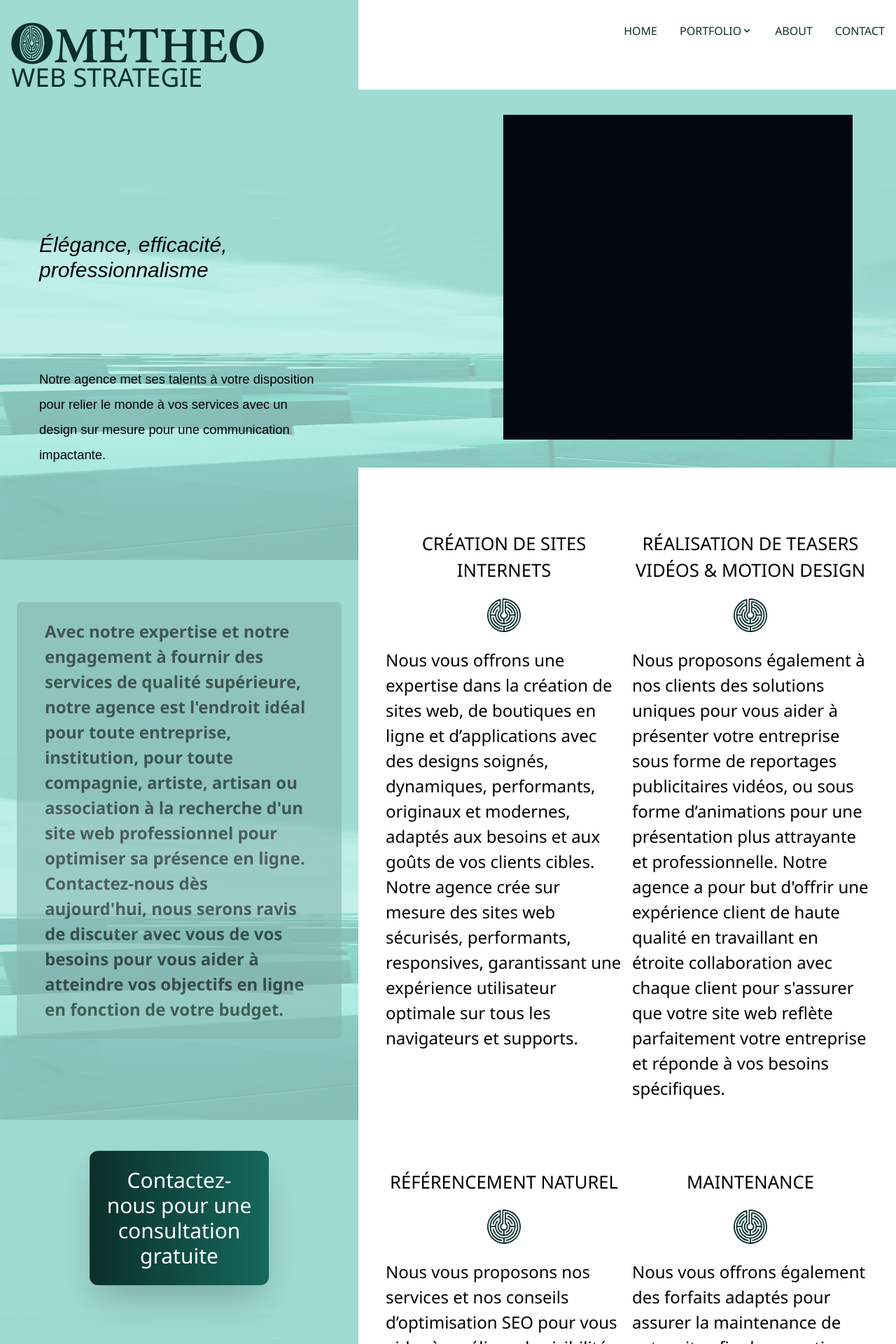
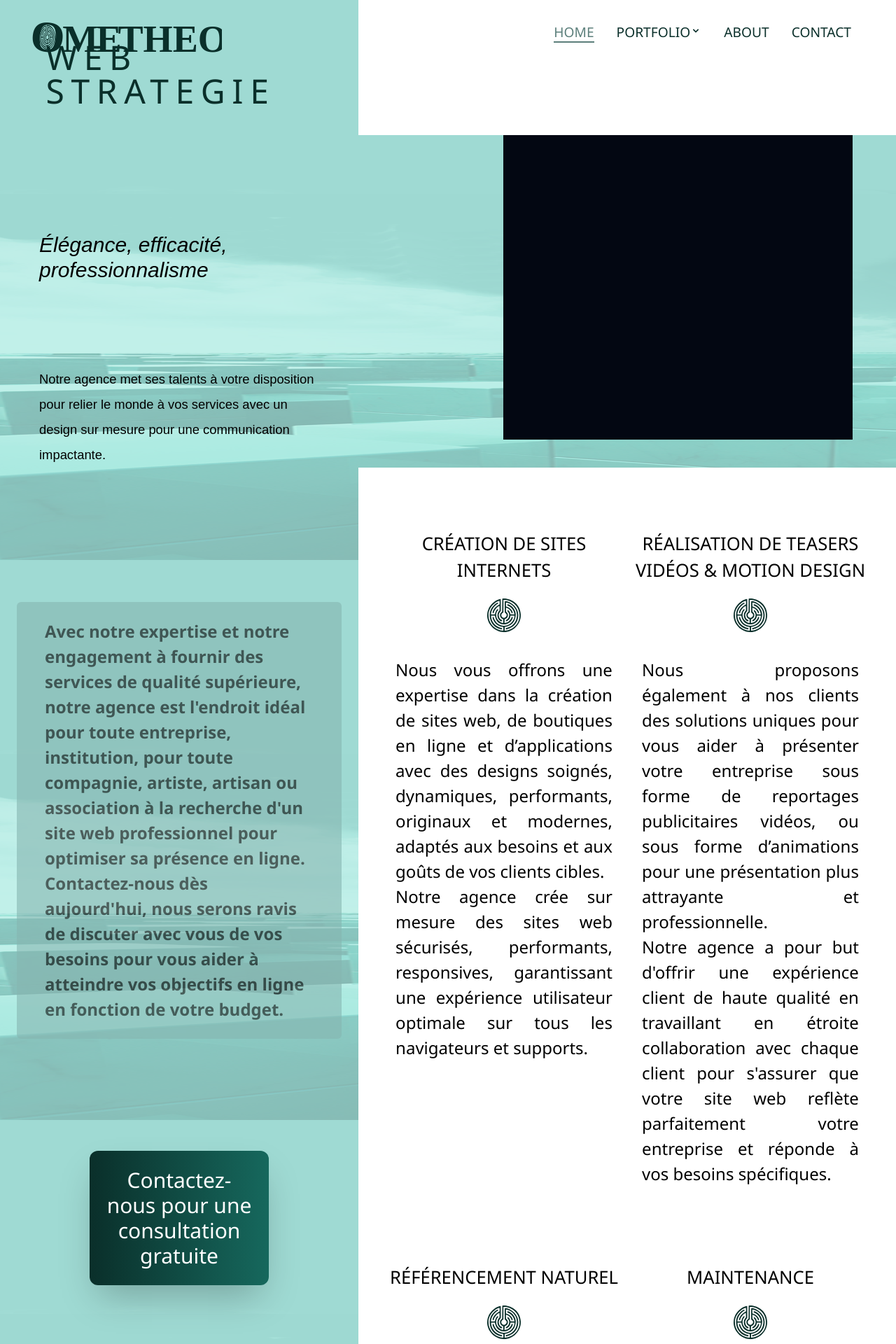
Before and after one commit to cocoaster/portfolio, a Next.js app: page / in a window 1280 px wide. Shown: the top 1920 px of the page at 70% size. Built offline with nearby package versions, Linux system fonts and the light colour scheme; a web font is replaced by a local one.

Commit message:
home page corrections

```diff
--- a/app/page.tsx
+++ b/app/page.tsx
@@ -9,14 +9,14 @@ export default function Home() {
   return (
     <>
     <div className="main-home h-auto flex flex-col mx-4 lg:flex-row ">
-      <section className='mt-20 md:w-2/5 md:mr-44 md:mx-4 xl:mt-56 xl:pl-6'>
-      <sub className="blockquote text-xl  mt-20 xl:text-3xl xl:pt-80 ">Élégance, efficacité, professionnalisme</sub>
+      <section className='mt-5 md:w-2/5 md:mr-44 md:mx-4 xl:mt-56 xl:pl-6'>
+      <sub className="blockquote text-base  mt-5 xl:text-3xl xl:pt-80 ">Élégance, efficacité, professionnalisme</sub>
       <p className='BusinessScript mt-16 xl:text-3xl xl:pr-16 xl:mt-32 xl:mb:48'>Notre agence met ses talents à votre disposition pour relier le monde à vos services avec un design sur mesure pour une communication impactante.</p>
       </section>
       <video className='mt-16 mb-10 bg-[length:200px_100px] bg-gray-950   md:w-2/5 md:ml-3'>
       </video>
       </div>
-      <section className='mt-10 flex flex-col md:flex-row md:w-full xl:mt-0  xl:items-start'>
+      <section className='mt-10 flex flex-col md:flex-row md:w-full md:items-start xl:mt-0  xl:items-start'>
         <div className="green-bottom-section flex flex-col xl:flex-col-reverse   ">
           <CallToAction />
           <p className="forWho mx-4 mb-16 px-4 py-6 opacity-60 font-bold w-fit h-auto xl:mx-6 xl:px-10 xl:mt-48 xl:mb-40">
@@ -47,7 +47,7 @@ INTERNETS</h2>
 de sites web, de boutiques en ligne et d’applications
 avec des designs soignés, dynamiques, performants,
 originaux et modernes, adaptés aux besoins et aux
-goûts de vos clients cibles. Notre agence crée sur
+goûts de vos clients cibles.<br /> Notre agence crée sur
 mesure des sites web sécurisés, performants,
 responsives,  garantissant une expérience utilisateur
 optimale sur tous les navigateurs et supports.</p>
@@ -68,7 +68,7 @@ VIDÉOS  & MOTION DESIGN</h2>
 uniques pour  vous aider  à présenter votre entreprise
 sous forme de reportages  publicitaires  vidéos,  ou sous
 forme d’animations pour une présentation plus
-attrayante et professionnelle.
+attrayante et professionnelle.<br />
 Notre agence a pour but d'offrir une expérience client
 de haute qualité en travaillant en étroite collaboration
 avec chaque client pour s'assurer que votre site web
@@ -90,7 +90,7 @@ besoins spécifiques.
             <p className="web-services">Nous vous proposons nos  services et nos conseils
 d’optimisation SEO pour vous aider à améliorer la
 visibilité de votre site internet auprès de votre clientèle
-cible sur tous les moteurs de recherche.
+cible sur tous les moteurs de recherche. <br />
 Nous procédons à l’analyse approfondie de vos
 services et de votre clientèle afin de définir une
 stratégie adaptée et efficace pour augmenter le trafic
@@ -116,7 +116,7 @@ technique, des mises à jour régulières des composants
 de votre site, la surveillance de sa sécurité, la sauvegarde
 de votre site et de toutes vos données,  l’optimisation de
 sa performance  adaptée à l’évolution du trafic  de votre
-site. Nous vous proposons différents niveaux de forfaits
+site. <br /> Nous vous proposons différents niveaux de forfaits
 de maintenance, adaptés à vos besoins et à votre budget .</p>
           </div>
 
--- a/components/NavBar.tsx
+++ b/components/NavBar.tsx
@@ -112,7 +112,7 @@ const NavBar = () => {
             </li>
           </ul>
           {/* Hamburger Menu */}
-          <div className="hamburger mt-2 flex md:hidden " >
+          <div className="hamburger mt-5 flex md:hidden " >
             <svg
               xmlns="http://www.w3.org/2000/svg"
               className={`w-10 h-10  cursor-pointer ${isMenuOpen ? 'hidden' : ''}`}
--- a/components/footer.tsx
+++ b/components/footer.tsx
@@ -4,11 +4,11 @@ import Link from "next/link";
 
 const Footer = () => {
     return (
-        <footer className='bg-black   w-full h-64 '>
-            <div className=" mt-20 ">
+        <footer className='bg-black   w-full h-64 md:h-48 '>
+            <div className=" mt-10 ">
                 <Link href="/" className="object-contain">
-                    <Image src="/Ometheo_White_Logo.png"
-          alt="Ometheo Logo" width={170} height={170} className="footer-logo m-auto " priority={true}
+                    <Image src="/OmetheoWhiteWholeLogo.svg"
+          alt="Ometheo Logo" width={4} height={4} className="footer-logo m-auto " priority={true}
         />
           </Link>
             </div>
--- a/components/logo.tsx
+++ b/components/logo.tsx
@@ -5,16 +5,16 @@ import Link from "next/link";
 
 const Logo = () => {
     return (
-        <div className=" logo-container mt-8 h-auto">
-          <Link href="/" className="o">                                                   <Image                                                      src="/Ometheo_Green_Logo.png"
+        <div className=" logo-container mt-5 xl:pl-6 ">
+          <Link href="/" className="o">                                                   <Image                                                      src="/OmetheoGreenWholeLogo.svg"
           alt="Ometheo Logo"
-          width={170}
+          width={150}
           height={30}
-          className="logo md:w-full "
+          className="logo md:w-3/5 "
           priority={true}
         />
         </Link>
-        <h1 className="ml-4 text-base  md:text-3xl lg:text-lg ">WEB STRATEGIE</h1>
+        <h1 className="ml-6 -mt-3.5 text-base  md:text-3xl lg:text-lg xl:text-5xl xl:-mt-10">WEB STRATEGIE</h1>
 
         </div>
     );
--- a/styles/components/_Footer.scss
+++ b/styles/components/_Footer.scss
@@ -6,7 +6,7 @@ footer{
 
 .footer-logo{
 
- width: auto;
+ width: 10%;
  height: auto;
 }
 
--- a/styles/components/_NavBar.scss
+++ b/styles/components/_NavBar.scss
@@ -1,6 +1,6 @@
  header{
  width: 100%;
- height: 135px;
+ height: 112px;
  background-color: #9fdad3;
  position : fixed;
  }
@@ -13,8 +13,8 @@
 
 nav{
   cursor: pointer;
-  padding: 1rem;
   color: $color1;
+  width: 15%;
 }
 
  .hamburger-menu{
@@ -100,24 +100,24 @@ nav{
 
   .nav-active {
     color: #5c7f7b;
+    border-bottom: #5c7f7b solid 2px;
   }
 
 }
 
-// Media queries pour les tablettes (largeur maximale de 1024px)
-@media only screen and (max-width: 1024px) {
-  nav{
-    width: 54.2%;
-    height: 192px;
-  }
-}
+
 
 // Media queries pour les écrans de bureau de taille moyenne (largeur minimale de 1025px)
 @media only screen and (min-width: 1025px) {
   nav{
     width: 54.2%;
     height: 192px;
-  }}
+  }
+  .nav-active {
+    color: #5c7f7b;
+    border-bottom: #5c7f7b solid 2px;
+  }
+}
 
 // Media queries pour les écrans de bureau de grande taille (largeur minimale de 1280px)
 @media only screen and (min-width: 1280px) {
@@ -127,4 +127,11 @@ nav{
   nav{
     width: 60%;
     height: 192px;
-  }}
+    padding-right: 4rem !important;
+    font-size: 1.2rem;
+  }
+  .nav-active {
+    color: #5c7f7b;
+    border-bottom: #5c7f7b solid 2px;
+  }
+}
--- a/styles/components/_logo.scss
+++ b/styles/components/_logo.scss
@@ -1,7 +1,8 @@
 
 .logo-container{
     background-color: #9fdad3;
-
+height: 91px;
+width: 45.8%;
 }
 .logo{
 
@@ -10,3 +11,16 @@
 h1{
     color: $color1;
 }
+
+@media only screen and (min-width: 1280px) {
+
+.logo-container{
+
+height: 173px;
+width: 40%;
+}
+h1{
+    letter-spacing: 0.6rem;
+    padding-left: 1.1rem;
+}
+}
--- a/styles/pages/_Home.scss
+++ b/styles/pages/_Home.scss
@@ -94,8 +94,9 @@ h2{
 }
 
 .web-services{
-    padding: 2%;
+    padding: 6%;
     font-size: 1.5rem;
+    text-align: justify;
 }
 
 }
--- a/tailwind.config.js
+++ b/tailwind.config.js
@@ -13,7 +13,7 @@ module.exports = {
           'conic-gradient(from 180deg at 50% 50%, var(--tw-gradient-stops))',
       },
       fontSize: {
-        base: '1.4rem',
+        base: '1.1rem',
              // Taille de police grande
         lg: '2.3rem',      // Taille de police très grande
         /* Autres tailles de police personnalisées */
```
Also changed, not shown: public/OmetheoGreenWholeLogo.svg (added), public/OmetheoWhiteWholeLogo.svg (added).
